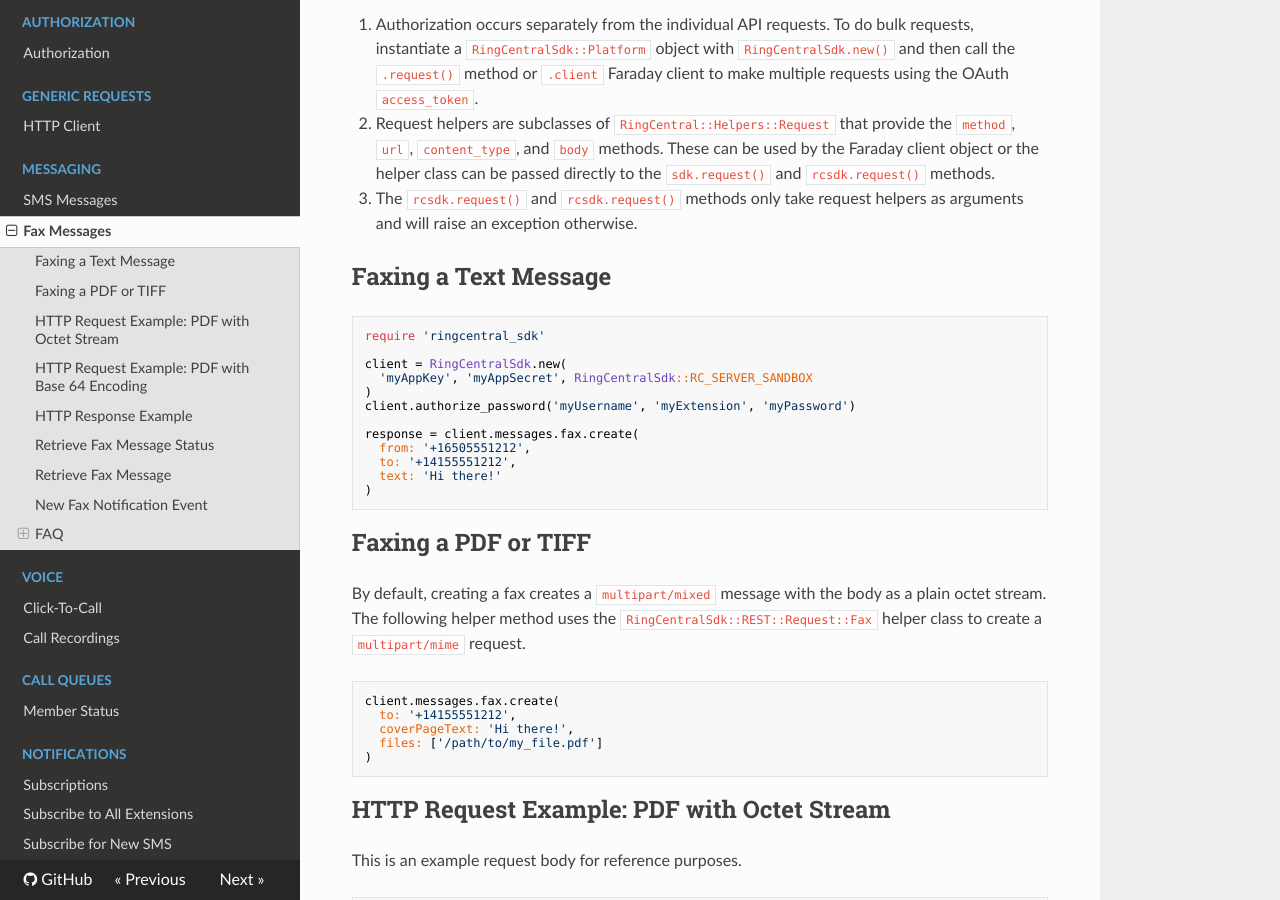
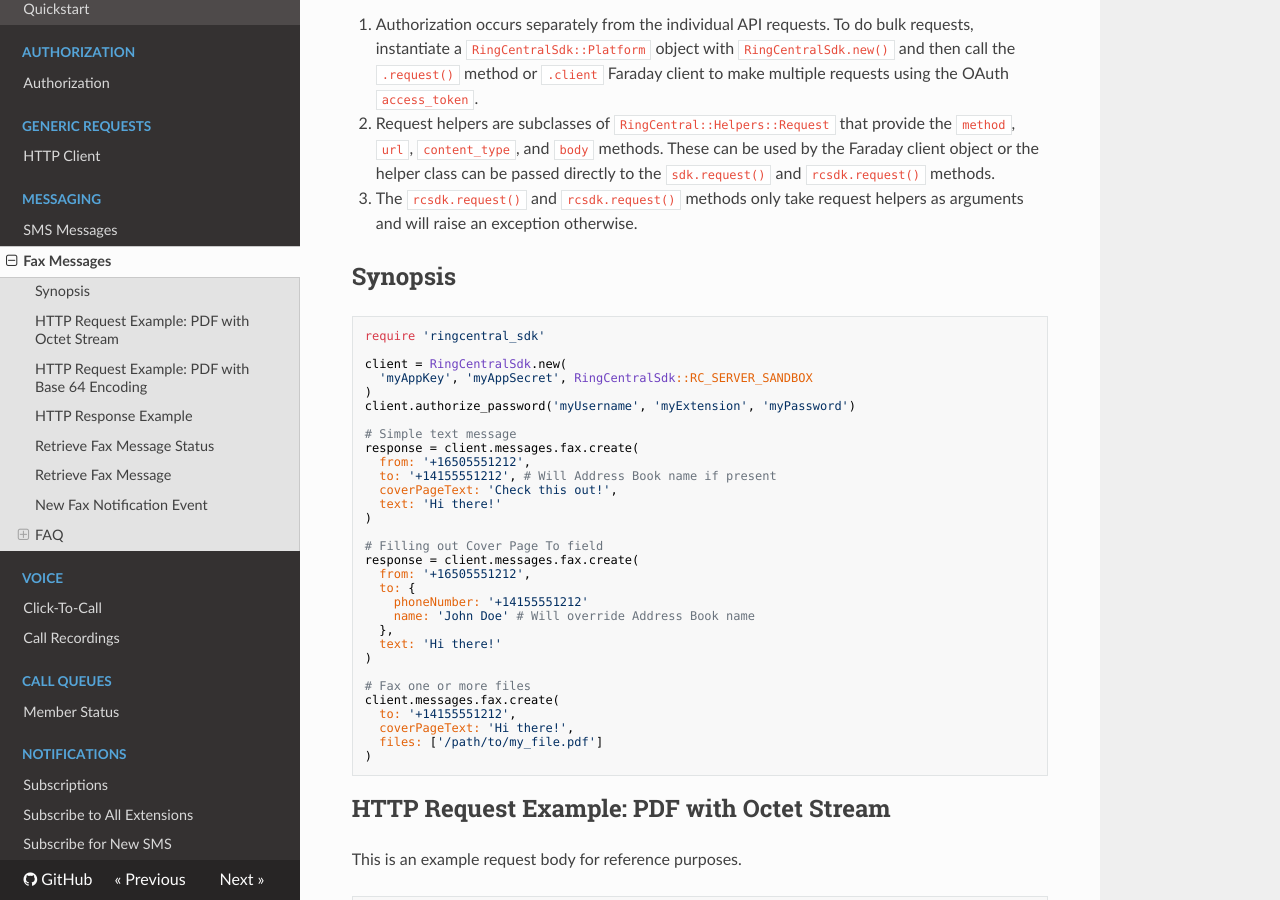
Before and after one commit to grokify/ringcentral-sdk-ruby, an MkDocs documentation site: the page built from docs/usage/messages/Fax-Messages.md, in a window 1280 px wide and 900 px high, scrolled down 292 px. Built offline with MkDocs 1.6.1, drawn with Linux system fonts in a browser that asks for light colours; nearby versions of some CDN libraries; old or Windows-style settings are respelled for this version of MkDocs; some of the changed text lies outside the part shown.

Commit message:
update HTTP request and fax docs

````diff
--- a/docs/usage/messages/Fax-Messages.md
+++ b/docs/usage/messages/Fax-Messages.md
@@ -10,7 +10,7 @@
 1. Request helpers are subclasses of `RingCentral::Helpers::Request` that provide the `method`, `url`, `content_type`, and `body` methods. These can be used by the Faraday client object or the helper class can be passed directly to the `sdk.request()` and `rcsdk.request()` methods.
 1. The `rcsdk.request()` and `rcsdk.request()` methods only take request helpers as arguments and will raise an exception otherwise.
 
-## Faxing a Text Message
+## Synopsis
 
 ```ruby
 require 'ringcentral_sdk'
@@ -20,18 +20,25 @@
 )
 client.authorize_password('myUsername', 'myExtension', 'myPassword')
 
+# Simple text message
 response = client.messages.fax.create(
   from: '+16505551212',
-  to: '+14155551212',
+  to: '+14155551212', # Will Address Book name if present
+  coverPageText: 'Check this out!',
   text: 'Hi there!'
 )
-```
 
-## Faxing a PDF or TIFF
+# Filling out Cover Page To field
+response = client.messages.fax.create(
+  from: '+16505551212',
+  to: {
+    phoneNumber: '+14155551212'
+    name: 'John Doe' # Will override Address Book name
+  },
+  text: 'Hi there!'
+)
 
-By default, creating a fax creates a `multipart/mixed` message with the body as a plain octet stream. The following helper method uses the `RingCentralSdk::REST::Request::Fax` helper class to create a `multipart/mime` request.
-
-```ruby
+# Fax one or more files
 client.messages.fax.create(
   to: '+14155551212',
   coverPageText: 'Hi there!',
@@ -178,6 +185,10 @@
 
 ## FAQ
 
+### Can I set the cover page "To" value?
+
+Yes. The To attribute on the cover page is set two ways. If the `to.name` property is set in the request body, that value will be used on the cover page. If it is not set, the system will create a name by concatenating the `firstName` and `lastName` attributes of the address book contact with a matching `businessFax` number attribute.
+
 ### Can I send multiple files as one fax?
 
 Yes you can. Just add each file as a MIME part. You can mix and match different MIME types. The Ruby fax helper has an `.add_file()` method that can be used in succession to add multiple files.
````
Also changed, not shown: CHANGELOG.md (+6 -0 lines), ringcentral_sdk.gemspec, 2 other files.
